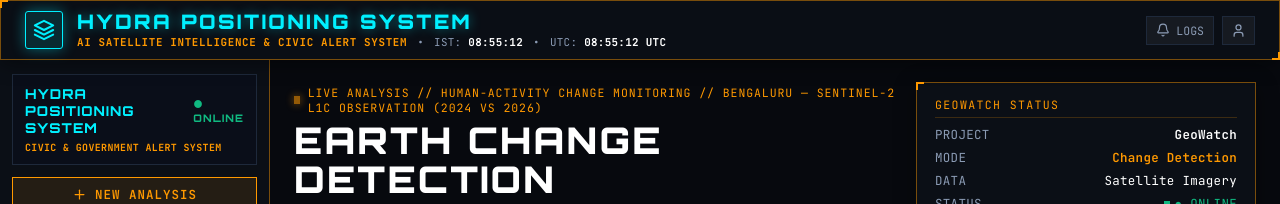
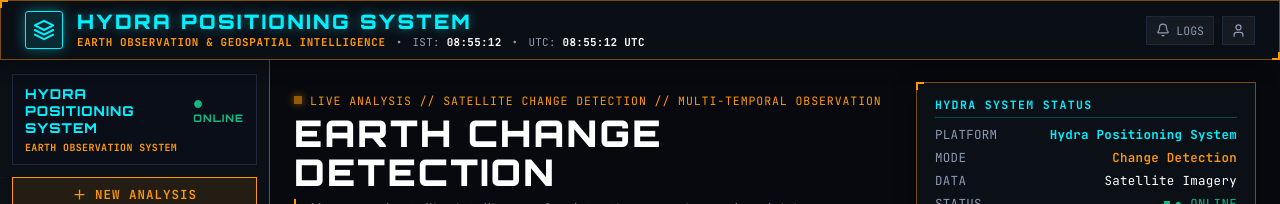
Before and after one commit to 24ug1byai106-png/Geowatch, a React (Vite) app in the folder frontend/: page / in a window 1280 px wide. Shown: the top 204 px of the page. Built offline with nearby package versions, Linux system fonts and the light colour scheme; no server answers.

Commit message:
refactor: clean banner tags, remove hardcoded labels, and streamline branding

```diff
--- a/frontend/src/App.tsx
+++ b/frontend/src/App.tsx
@@ -196,7 +196,6 @@ export const App: React.FC = () => {
             <>
               {/* Hero Banner & Status */}
               <HeroStatus
-                currentRegionName={selectedDataset.name}
                 isProcessing={false}
               />
 
--- a/frontend/src/components/HeroStatus.tsx
+++ b/frontend/src/components/HeroStatus.tsx
@@ -1,11 +1,10 @@
 import React from 'react';
 
 interface HeroStatusProps {
-  currentRegionName: string;
   isProcessing: boolean;
 }
 
-export const HeroStatus: React.FC<HeroStatusProps> = ({ currentRegionName, isProcessing }) => {
+export const HeroStatus: React.FC<HeroStatusProps> = ({ isProcessing }) => {
   return (
     <div style={{
       display: 'grid',
@@ -28,7 +27,7 @@ export const HeroStatus: React.FC<HeroStatusProps> = ({ currentRegionName, isPro
           marginBottom: '6px'
         }}>
           <span className="led-amber" />
-          <span>LIVE ANALYSIS // HUMAN-ACTIVITY CHANGE MONITORING // {currentRegionName.toUpperCase()}</span>
+          <span>LIVE ANALYSIS // SATELLITE CHANGE DETECTION // MULTI-TEMPORAL OBSERVATION</span>
         </div>
 
         <h2 style={{
@@ -57,24 +56,25 @@ export const HeroStatus: React.FC<HeroStatusProps> = ({ currentRegionName, isPro
         </p>
       </div>
 
-      {/* Right: GeoWatch Status HUD Card */}
+      {/* Right: Hydra Positioning System Status HUD Card */}
       <div className="hud-panel" style={{ padding: '14px 18px', display: 'flex', flexDirection: 'column', justifyContent: 'space-between' }}>
         <div style={{
           fontFamily: 'var(--font-mono)',
           fontSize: '0.72rem',
           letterSpacing: '0.12em',
-          color: 'var(--accent-amber)',
-          borderBottom: '1px solid rgba(255, 153, 0, 0.2)',
+          color: '#00f0ff',
+          borderBottom: '1px solid rgba(0, 240, 255, 0.25)',
           paddingBottom: '5px',
-          textTransform: 'uppercase'
+          textTransform: 'uppercase',
+          fontWeight: 'bold'
         }}>
-          GEOWATCH STATUS
+          HYDRA SYSTEM STATUS
         </div>
 
         <div style={{ display: 'flex', flexDirection: 'column', gap: '6px', marginTop: '8px', fontSize: '0.78rem', fontFamily: 'var(--font-mono)' }}>
           <div style={{ display: 'flex', justifyContent: 'space-between' }}>
-            <span style={{ color: 'var(--text-dim)' }}>PROJECT</span>
-            <span style={{ color: '#fff', fontWeight: 600 }}>GeoWatch</span>
+            <span style={{ color: 'var(--text-dim)' }}>PLATFORM</span>
+            <span style={{ color: '#00f0ff', fontWeight: 700 }}>Hydra Positioning System</span>
           </div>
 
           <div style={{ display: 'flex', justifyContent: 'space-between' }}>
--- a/frontend/src/components/Navbar.tsx
+++ b/frontend/src/components/Navbar.tsx
@@ -60,7 +60,7 @@ export const Navbar: React.FC<NavbarProps> = ({
               HYDRA POSITIONING SYSTEM
             </h1>
             <div style={{ display: 'flex', alignItems: 'center', gap: '10px', fontSize: '0.68rem', color: 'var(--text-dim)', fontFamily: 'var(--font-mono)', marginTop: '2px' }}>
-              <span style={{ color: 'var(--accent-amber)', letterSpacing: '0.06em', fontWeight: 'bold' }}>AI SATELLITE INTELLIGENCE & CIVIC ALERT SYSTEM</span>
+              <span style={{ color: 'var(--accent-amber)', letterSpacing: '0.06em', fontWeight: 'bold' }}>EARTH OBSERVATION & GEOSPATIAL INTELLIGENCE</span>
               <span>•</span>
               <span>IST: <strong style={{ color: '#fff' }}>{time}</strong></span>
               <span>•</span>
--- a/frontend/src/components/Sidebar.tsx
+++ b/frontend/src/components/Sidebar.tsx
@@ -88,7 +88,7 @@ export const Sidebar: React.FC<SidebarProps> = ({
             letterSpacing: '0.04em',
             fontWeight: 'bold'
           }}>
-            CIVIC & GOVERNMENT ALERT SYSTEM
+            EARTH OBSERVATION SYSTEM
           </div>
         </div>
 
```
